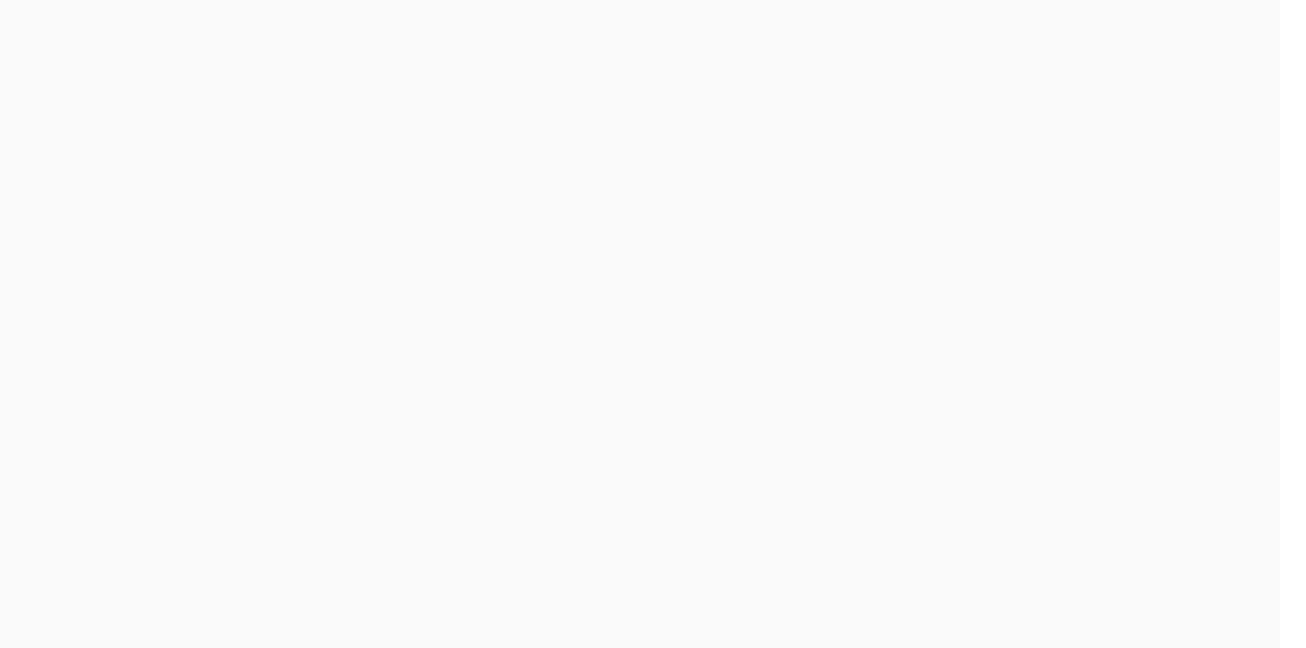
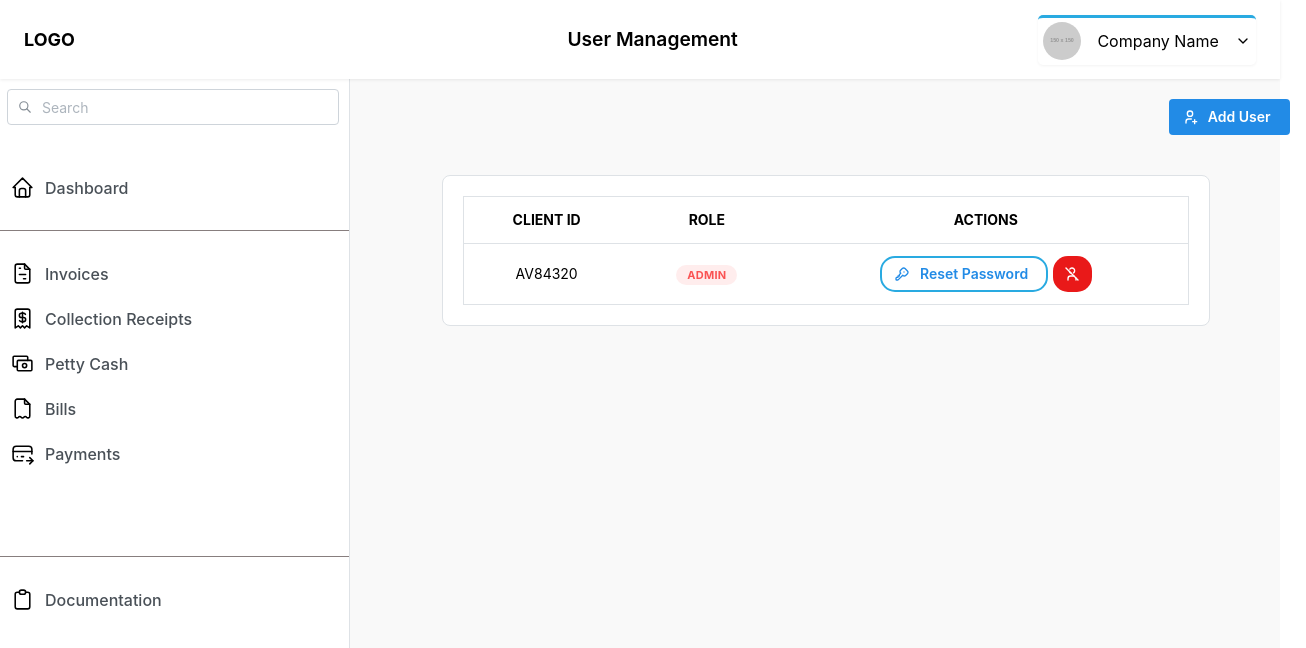
Before and after one commit to CSIhelp/Stewrd_CalamansiPie, a React (Vite) app in the folder client/: page /userManagement in a window 1280 px wide. Before the commit this address had no page. Shown: the top 648 px of the page, 1306 px wide, since content can reach past the window. Built offline with nearby package versions, Linux system fonts and the light colour scheme.

Commit message:
user management dashboard and add account modal

```diff
--- a/client/src/App.tsx
+++ b/client/src/App.tsx
@@ -11,6 +11,7 @@ import CollectionReceipt from './pages/CollectionReceipt/CollectionReceipt';
 import Bills from './pages/Bills/Bills'
 import Payments from './pages/Payments/Payments';
 import Documentation from './pages/Documentation/Documentation';
+import UserManagement from './pages/UserManagement/UserManagement';
 function App() {
 
 
@@ -26,6 +27,7 @@ function App() {
            <Route path='/bills' element={<Bills/>} />
            <Route path='/payments' element={<Payments/>} />
            <Route path='/Documentation' element={<Documentation/>} />
+           <Route path='/userManagement' element={<UserManagement/>} />
         </Routes>
  </BrowserRouter>
     </>
--- /dev/null
+++ b/client/src/components/AddAccountModal/AddAccount.css
@@ -0,0 +1,19 @@
+.AddAccountCpntainer {
+  display: flex;
+  flex-direction: column;
+  gap: 14px;
+  padding: 8px;
+}
+
+.AddDescription {
+  margin-bottom: 8px;
+  font-size: 14px;
+  color: #555;
+}
+
+.AddActions {
+  display: flex;
+  flex-direction: column;
+  gap: 8px;
+  margin-top: 16px;
+}
--- /dev/null
+++ b/client/src/components/AddAccountModal/AddAccount.tsx
@@ -0,0 +1,79 @@
+import React from "react";
+import { Modal, TextInput, PasswordInput, Button, Text } from '@mantine/core';
+import './AddAccount.css'
+import {useState } from 'react';
+
+
+
+interface AddAccountModalProps {
+  opened: boolean;
+  onClose: () => void;
+  onCreate: (data: { clientId: string; password: string }) => void;
+}
+
+export default function AddAccountModal ({ opened, onClose, onCreate }: AddAccountModalProps) {
+  const [clientId, setClientId] = useState('');
+  const [password, setPassword] = useState('');
+  const [confirmPassword, setConfirmPassword] = useState('');
+
+  const handleCreate = () => {
+    if (!clientId || !password || !confirmPassword)
+    {
+        alert ('All fields are required')
+        return;
+    }
+    if (password != confirmPassword) {
+        alert('Password do not match')
+        return;
+    }
+
+    onCreate ({clientId, password})
+
+    setClientId ('')
+    setPassword('')
+    setConfirmPassword('')
+
+    onClose();
+};
+
+return (
+    <Modal opened={opened} onClose={onClose} title="Add Account" centered>
+      <div className="AddAccountContainer">
+        <Text size="sm" className="AddDescription">
+          Fill out all fields to create new user account
+        </Text>
+
+        <TextInput
+          label="Client ID"
+          placeholder="Enter Client ID"
+          value={clientId}
+          onChange={(e) => setClientId(e.currentTarget.value)}
+        />
+
+        <PasswordInput
+          label="Password"
+          placeholder="Enter Password"
+          value={password}
+          onChange={(e) => setPassword(e.currentTarget.value)}
+        />
+
+        <PasswordInput
+          label="Confirm Password"
+          placeholder="Re-enter Password"
+          value={confirmPassword}
+          onChange={(e) => setConfirmPassword(e.currentTarget.value)}
+        />
+
+        <div className="AddAction">
+          <Button color="blue" onClick={handleCreate} fullWidth>
+            Create Account
+          </Button>
+          <Button variant="outline" color="dark" onClick={onClose} fullWidth>
+            Cancel
+          </Button>
+        </div>
+      </div>
+    </Modal>
+  );
+
+  }
--- a/client/src/components/Header/Header.tsx
+++ b/client/src/components/Header/Header.tsx
@@ -1,5 +1,6 @@
 import type { FC } from 'react';
-import { IconChevronDown, IconLogout } from '@tabler/icons-react';
+import { IconChevronDown, IconLogout, IconUsers
+ } from '@tabler/icons-react';
 import { Menu } from '@mantine/core';
 import UserMenu from '../UserMenu/UserMenu';
 import './Header.modules.css';
@@ -17,6 +18,10 @@ const Header: FC<HeaderProps> = ({ title }) => {
   const handleLogout = () => {
     console.log('User logged out');
     navigate ('/')
+  };
+   const handleOpenUserManage = () => {
+
+    navigate ('/userManagement')
   };
 
   return (
@@ -40,6 +45,14 @@ const Header: FC<HeaderProps> = ({ title }) => {
         </Menu.Target>
 
         <Menu.Dropdown>
+                <Menu.Item
+            color="blue"
+            leftSection={<IconUsers size={16} />}
+            onClick={handleOpenUserManage}
+            className='HeaderLogout'
+          >
+           User Management
+          </Menu.Item>
           <Menu.Item
             color="red"
             leftSection={<IconLogout size={16} />}
@@ -48,6 +61,7 @@ const Header: FC<HeaderProps> = ({ title }) => {
           >
             Log out
           </Menu.Item>
+
         </Menu.Dropdown>
       </Menu>
 
--- /dev/null
+++ b/client/src/pages/UserManagement/UserManagement.css
@@ -0,0 +1,61 @@
+.UserManagementContainer{
+    display: flex;
+    flex-direction: column;
+    align-items: center;
+    width: 90vw;
+}
+.UserManagementCardContainer{
+    display: flex;
+    flex-wrap: wrap;
+    gap: 20px;
+    flex-direction: column;
+    margin-left: 27vw;
+    width: 90vw;
+    align-items: center;
+}
+.AddUserButton{
+    margin-top: 20px;
+    margin-bottom: 20px;
+    align-self: flex-end;
+}
+.UserManagementCard{
+    width: 60vw;
+    padding: 20px;
+
+}
+.mantine-Table-th {
+  font-weight: bold;
+  text-transform: uppercase;
+}
+
+.mantine-Table-td {
+  font-size: 14px;
+}
+
+.UserInformation {
+display: table;
+ width: 100% !important;
+justify-content: center !important;
+align-items: center;
+}
+
+.UserInformation td,
+.UserInformation th {
+  text-align: center;
+  padding: 12px 16px;
+}
+
+.AccountSettingsBtn {
+    background-color: #E91919 ;
+    border-radius: 15px;
+    color: #fff !important;
+    align-items: center !important;
+    justify-items: center;
+    width: 3vw !important;
+}
+
+.ResetBtn {
+    border: #29AAE1 solid 2px ;
+    border-radius: 15px ;
+    margin-right: 5px ;
+}
--- /dev/null
+++ b/client/src/pages/UserManagement/UserManagement.tsx
@@ -0,0 +1,131 @@
+import React, { useState, useEffect } from "react";
+import { Card, Group, Container, Table, Checkbox, Button, Badge, Modal} from "@mantine/core";
+import "./UserManagement.css";
+import { IconUserPlus, IconKey, IconUserOff  } from '@tabler/icons-react';
+import Header from "../../components/Header/Header";
+import { SideNavBar } from "../../components/SideNav/SideNavBar";
+import {useDisclosure} from "@mantine/hooks"
+import AddAccountModal from "../../components/AddAccountModal/AddAccount";
+
+
+const UserManagement = () => {
+
+// Sample users data ( save to local storage only)
+  const [users, setUsers] = useState<{ clientId: string; role: string }[]>([]);
+
+
+// Modal
+
+const [addModalOpen, setAddModalOpen] =useState (false);
+ //  Load users from localStorage on component mount
+  useEffect(() => {
+    const storedUsers = localStorage.getItem("users");
+    if (storedUsers) {
+      setUsers(JSON.parse(storedUsers));
+    } else {
+
+      const defaultUsers = [{ clientId: "AV84320", role: "Admin" }];
+      localStorage.setItem("users", JSON.stringify(defaultUsers));
+      setUsers(defaultUsers);
+    }
+  }, []);
+
+
+  useEffect(() => {
+    localStorage.setItem("users", JSON.stringify(users));
+  }, [users]);
+
+  //  Add user (max 3 including Admin)
+  const handleCreateAccount = (data: { clientId: string; password: string }) => {
+    if (users.length >= 3) {
+      alert("You can only have a maximum of 3 accounts (including Admin).");
+      return;
+    }
+
+    const newUser = { clientId: data.clientId, role: "User" };
+
+    setUsers((prevUsers) => [...prevUsers, newUser]);
+    alert(`User ${data.clientId} added successfully!`);
+  };
+
+//  Prepare for Database/ Backend connection
+//  const handleCreateAccount = async (data: { clientId: string; password: string }) => {
+//     console.log('Data ready to send to backend:', data);
+
+//     try {
+//       const response = await fetch('/api/users', {
+//         method: 'POST',
+//         headers: { 'Content-Type': 'application/json' },
+//         body: JSON.stringify(data),
+//       });
+
+//       if (!response.ok) {
+//         throw new Error('Failed to create account');
+//       }
+
+//       alert('Account created successfully!');
+//     } catch (error) {
+//       console.error(error);
+//       alert('Error creating account');
+//     }
+//   };
+
+    return (
+        <>
+        <Header title="User Management" />
+        <div className="UserManagementContainer">
+            <SideNavBar />
+            <Container className="UserManagementCardContainer">
+                <Button className="AddUserButton" variant="Filled" color="blue" onClick={() => setAddModalOpen(true) }   disabled={users.length >= 3} leftSection={<IconUserPlus size={16}/>}   >
+                Add User
+                </Button>
+                  <AddAccountModal
+        opened={addModalOpen}
+        onClose={() => setAddModalOpen(false)}
+        onCreate={handleCreateAccount}
+      />
+
+            <Card withBorder radius="md" p="lg" className="UserManagementCard">
+            <Table className="UserInformation" highlightOnHover withTableBorder>
+                <Table.Thead>
+                    <Table.Tr>
+                        <Table.Th>Client ID</Table.Th>
+                        <Table.Th>Role</Table.Th>
+
+                        <Table.Th>Actions</Table.Th>
+                    </Table.Tr>
+                </Table.Thead>
+                <Table.Tbody>
+                    {users.map((user, index) => (
+                        <Table.Tr key={index} >
+                            <td style={{ padding: ' 16px' }}>{user.clientId}</td>
+                            <td>
+                                {user.role === 'Admin' ? (
+                                    <Badge color="red" variant="light">Admin</Badge>
+                                ) : (
+                                    <Badge color="blue" variant="light">User</Badge>
+                                )}
+                            </td>
+
+                            <td>
+                                <Button variant="subtle" color="blue" className="ResetBtn" leftSection={<IconKey size={16} />} >
+                                    Reset Password
+                                </Button>
+                                <Button variant="subtle" color="red" className="AccountSettingsBtn">
+                                    {<IconUserOff size={16} />}
+                                </Button>
+                            </td>
+                        </Table.Tr>
+                    ))}
+                </Table.Tbody>
+
+                </Table>
+
+
+            </Card>
+            </Container>
+        </div>
+        </>
+    );
+    }
+    export default UserManagement;
```
